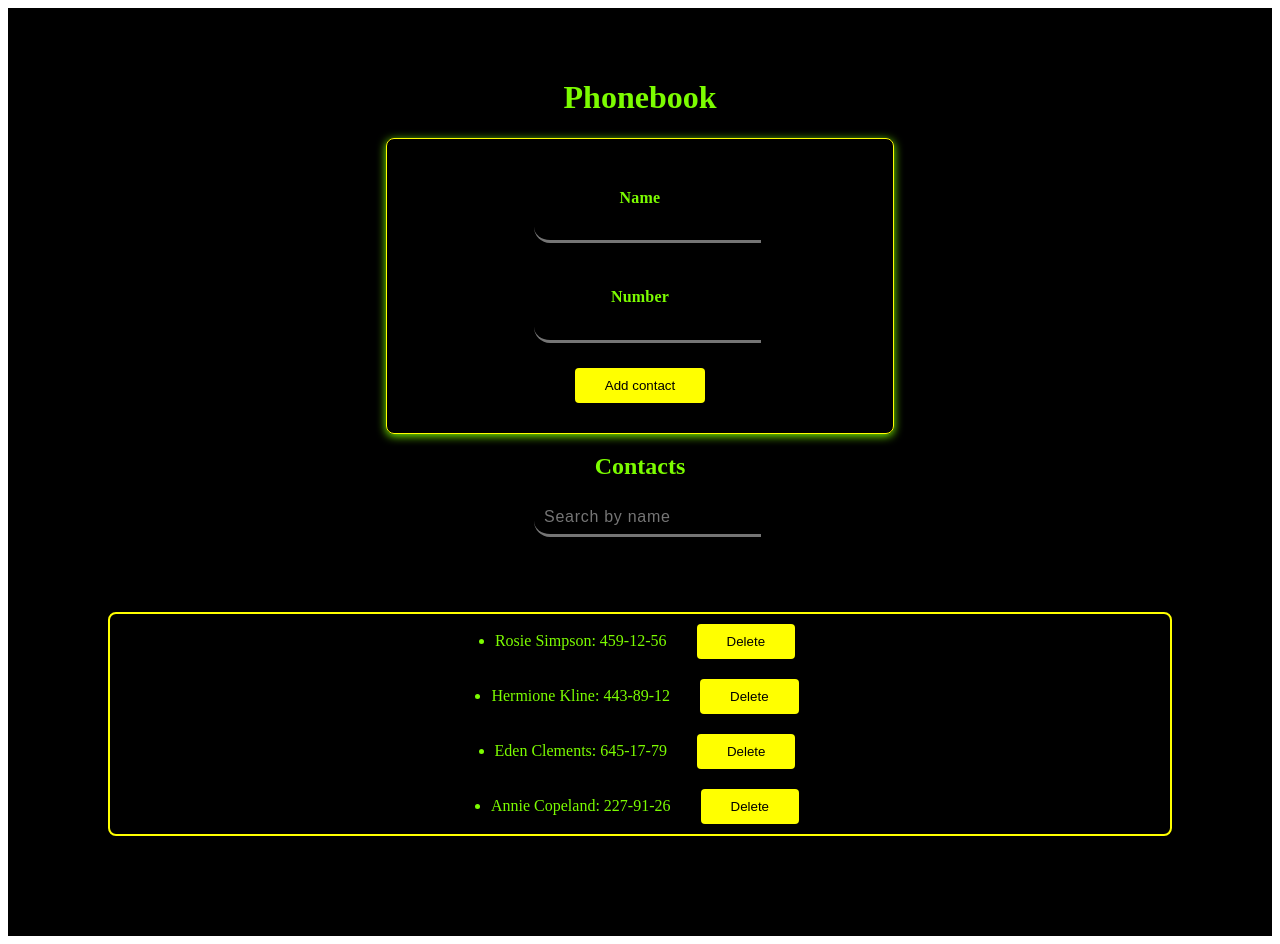
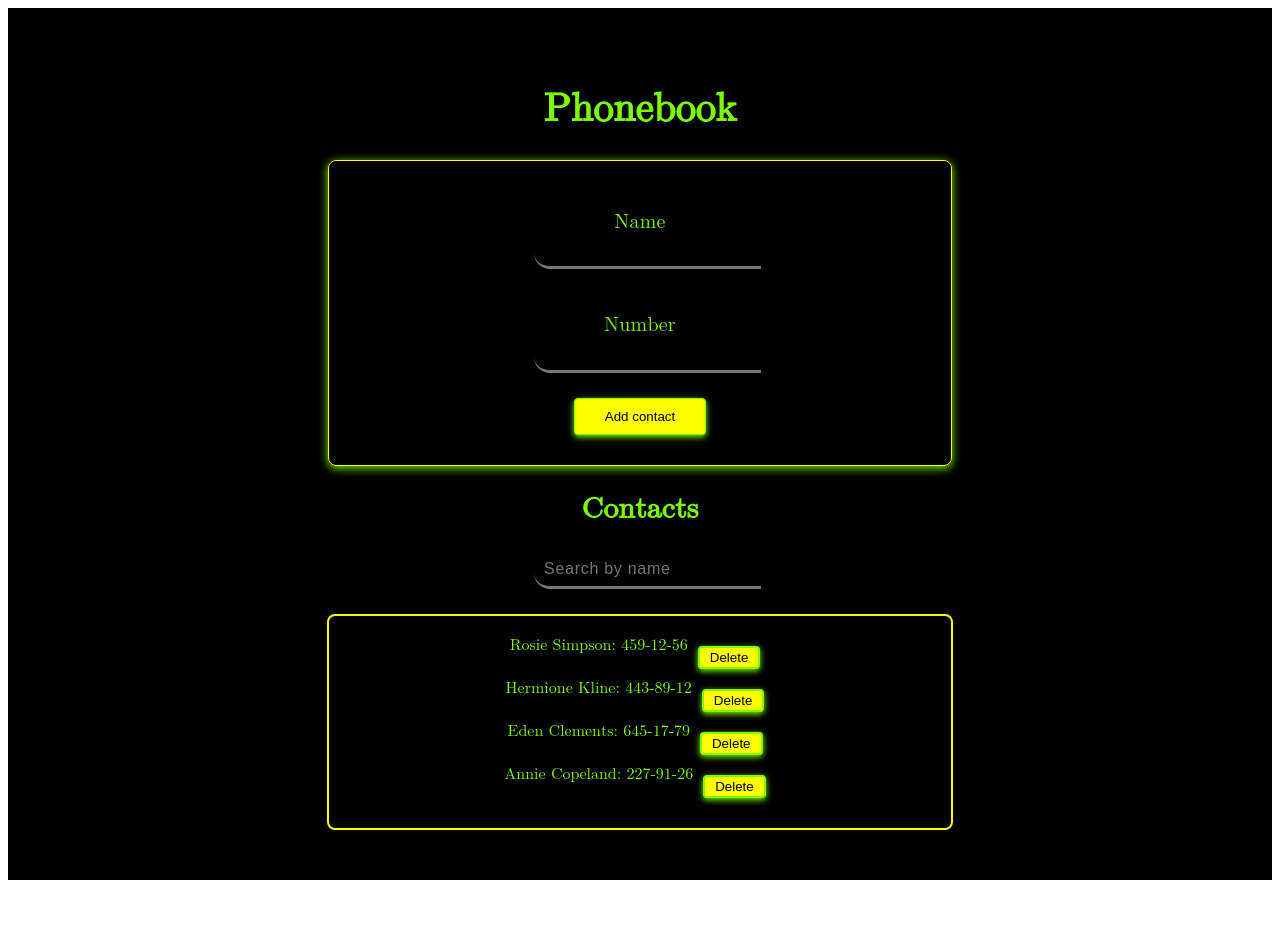
Before and after one commit to holvas-web/goit-react-hw-02-phonebook, a React (Create React App) app: page / in a window 1280 px wide. After the commit the page ends 888 px from the top, so only its background shows below. Built offline with nearby package versions, Linux system fonts and the light colour scheme.

Commit message:
corrected code

```diff
--- a/src/components/App.jsx
+++ b/src/components/App.jsx
@@ -58,6 +58,7 @@ export class App extends Component {
         <h2>Contacts</h2>
         <Filter value={filter} onChange={this.handleFilterChange} />
         <ContactList contacts={filteredContacts} deleteContact={this.deleteContact} />
+
       </Container>
     );
   }
--- a/src/components/ContactForm/ContactForm.styled.js
+++ b/src/components/ContactForm/ContactForm.styled.js
@@ -5,19 +5,12 @@ export const Container = styled.div`
     text-align: center;
     color: lawngreen;
     padding: 50px;
-`;
-export const Wrapper = styled.div`
-        display: flex;
-        flex-direction: column;
-        justify-content: center;
-        align-items: center;
-        font-size: 20px;
-        color: #f4f4f4;
-        margin: 0 auto;
+    font-family: math ,sans-serif;
+    font-size: 20px;
 `;
 
 export const Form = styled.form`
-    max-width: 40%;
+    max-width: 50%;
 
     display: flex;
     flex-direction: column;
@@ -31,13 +24,11 @@ export const Form = styled.form`
     margin: 0 auto;
 `;
 
-
 export const Label = styled.label`
     display: flex;
     flex-direction: column;
 
     font-weight: 600;
-    font-size: 16px;
     line-height: 1.10;
     letter-spacing: 0.2px;
     color: lawngreen;
@@ -67,12 +58,13 @@ export const Button = styled.button`
     display: flex;
     justify-content: center;
     align-items: center;
-    /* width: 60px;
-    height: 50px; */
+
+    background-color: yellow;
     padding: 10px 30px;
+
     border-radius: 4px;
-    background-color: yellow;
-    border: none;
+    box-shadow: 0px 2px 6px 0px lawngreen;
+    border: 1px solid lawngreen;
 
     transition: all 300ms ease-in-out;
 
--- a/src/components/ContactList/ContactList.jsx
+++ b/src/components/ContactList/ContactList.jsx
@@ -1,25 +1,14 @@
 import React from 'react';
-import { Button } from './ContactList.styled';
+import { Button, Item, List } from './ContactList.styled';
 
 
 export const ContactList = ({ contacts, deleteContact }) => (
-  <ul
-  style={{
-    display: 'flex',
-    flexDirection: 'column',
-    alignItems: 'center',
-    border: '2px solid yellow',
-    borderRadius: '8px',
-    padding: '30 20',
-    background: 'black',
-    margin: '50px',
-  }}
-  >
+  <List>
     {contacts.map(contact => (
-      <li key={contact.id}>
+      <Item key={contact.id}>
         {contact.name}: {contact.number}
         <Button onClick={() => deleteContact(contact.id)}>Delete</Button>
-      </li>
+      </Item>
     ))}
-  </ul>
+  </List>
 );
--- a/src/components/ContactList/ContactList.styled.js
+++ b/src/components/ContactList/ContactList.styled.js
@@ -1,17 +1,42 @@
 import styled from 'styled-components'
 
 export const Button = styled.button`
+        background-color: yellow;
         align-items: center;
-        margin: 10px 30px;
-        padding: 10px 30px;
+
+        margin: 10px 10px;
+        padding: 2px 10px;
+
         border-radius: 4px;
-        background-color: yellow;
-        border: none;
+        box-shadow: 0px 2px 6px 0px lawngreen;
+        border: 2px solid lawngreen;
 
         transition: all 300ms ease-in-out;
 
         &:hover {
             transform: scale(1.03);
             background-color: #09f;
+            border: 1px solid yellow;
         }
 `;
+
+export const List = styled.ul `
+    width: 50%;
+    margin: 0 auto;
+    padding: 20px;
+
+    display: flex;
+    flex-direction: column;
+    align-items: center;
+
+    border: 2px solid yellow;
+    border-radius: 8px;
+
+    margin: 0 auto;
+    list-style: none;
+    font-size: 16px;
+`;
+
+export const Item = styled.li `
+    display: flex;
+`;
```
Also changed, not shown: src/components/GlobalStyle.js (+20 -7 lines).
